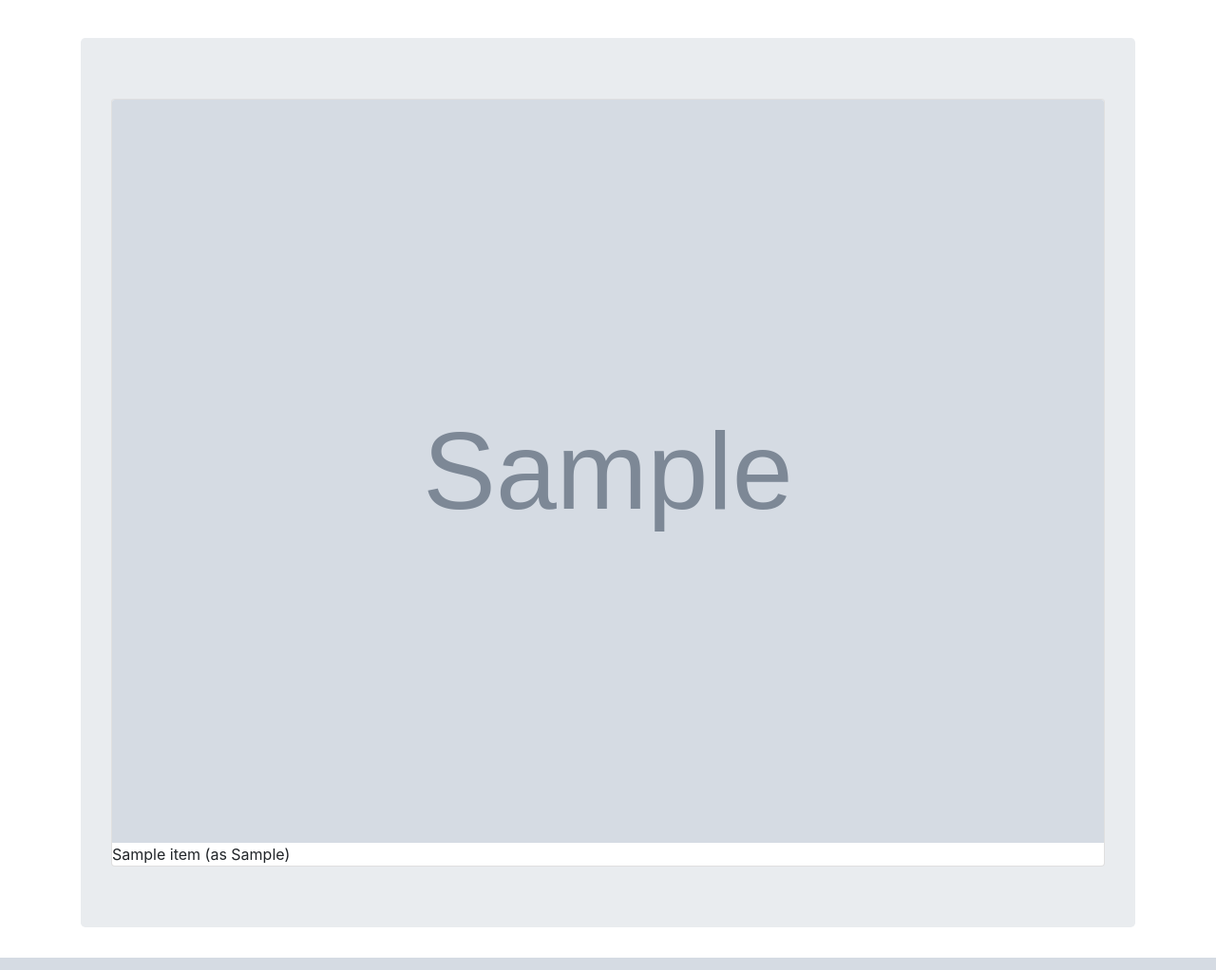
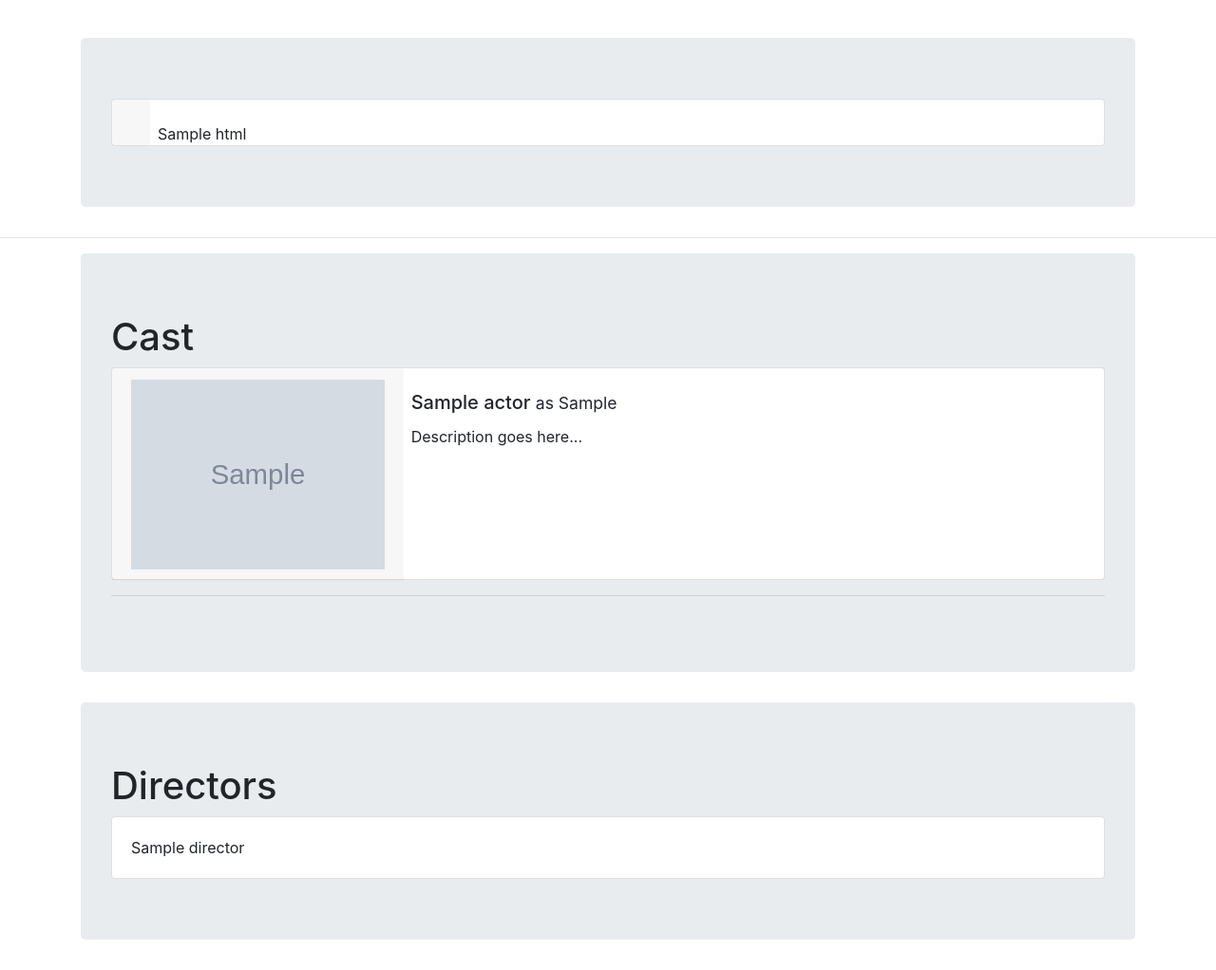
Before and after one commit to dferes/MovieApp, a Flask app: template templates/show-movie-details.html in a window 1280 px wide. Shown: the part 46-1068 px from the top of the page at 95% size. Run offline with Flask 2, Linux system fonts and the light colour scheme; the template is opened without the code that fills it: most values are stand-ins (such as "Sample title", 1, 10 or a date in 2020); grey boxes marked "Sample" are stand-in pictures; some libraries are stand-ins or nearby versions.

Commit message:
added some new external API calls in app.py and added more movie and cast information in show-movie-details.html

```diff
--- a/app.py
+++ b/app.py
@@ -11,6 +11,7 @@ CURRENT_USER_KEY = 'current_user'
 # Note that you are limited to 100 API calls per day...
 base_url = f"https://imdb-api.com/en/API/Search/{api_key}"
 cast_url = f"https://imdb-api.com/en/API/FullCast/{api_key}"
+wikipedia_url = f"https://imdb-api.com/en/API/Wikipedia/{api_key}" # followed by imdb id
 
 app = Flask(__name__)
 
@@ -49,24 +50,33 @@ def get_move_by_query():
 
 @app.route('/show-movie-details/<string:id>')
 def show_movie_details(id):
+    # print(f"The ID is: {id}")
     res = requests.get(f"http://127.0.0.1:5000/api/get-cast-information/{id}") # Only works locally
     res = json.loads(res.text)
     # print('---------------------------------',res, '------------------------------')
-    image = request.args.get('image-source')
-    print(f"(((((((((((((((((((((({image})))))))))))))))))))))")
     # for key, val in res.items():
     #     print(f"    {key}: {val}")
     #     print("\n")
     full_title = res['fullTitle']
     directors = res['directors']
     writers = res['writers']
-    actors = res['actors'][:5] # limit relavent actors to top 5
+    actors = res['actors'][:10] # limit relavent actors to top 10 for now
+    # print('ACTORS:\n\n', actors, '\n')
+    # print('DIRECTORS:\n\n', directors, '\n')
+    # print('WRITERS:\n\n', writers, '\n')
+    wiki_response = requests.get(f"http://127.0.0.1:5000/api/get-wikipedia-information/{id}") # only works locally
+    wiki_response = json.loads(wiki_response.text)
+    # for key in wiki_response.keys():
+    #     print(f"{key}\n\n")
+    print('--------------------------------------')
+    print(wiki_response['url'])
+    plot = wiki_response['plotShort']
 
     return render_template('show-movie-details.html', title=full_title,
         directors=directors,
         writers=writers,
         actors=actors,
-        image=image)
+        plot=plot)
 
 
 #-------------------------------------------------------------------------
@@ -83,3 +93,9 @@ def get_movie_my_title(title):
 def get_full_cast_information(id):
     res = requests.get(f"{cast_url}/{id}").text
     return jsonify(json.loads(res))
+
+
+@app.route('/api/get-wikipedia-information/<string:id>', methods=['GET'])
+def get_wikipedia_information(id):
+    res = requests.get(f"{wikipedia_url}/{id}").text
+    return jsonify(json.loads(res))
--- a/templates/search/show-query-results.html
+++ b/templates/search/show-query-results.html
@@ -15,9 +15,6 @@
                         <div class="card-body">
                             <h5 class="card-title">{{movie_dict['title']}}</h5>
                             <p class="card-text">{{movie_dict['description']}}</p>
-                            <form action="#">
-                                <input type="hidden" name="image-source" value="{{movie_dict['image']}}">
-                            </form>
                         </div>
                     </div>
                 </a>
--- a/templates/show-movie-details.html
+++ b/templates/show-movie-details.html
@@ -4,16 +4,54 @@
 <br>
 <div class="container">
    <div class="jumbotron">
-      {% for item in actors %}
+      <div class="card flex-row flex-wrap" style="height: fluid;">
+         <div class="card-header border-0">
+
+         </div>
+         <div class="card-block px-2">
+            <br>
+            <p class="card-text">{{plot['html']}}</p>
+         </div>
+      </div>
+   </div>
+</div>
+<hr>
+<div class="container">
+   <div class="jumbotron">
+      <h1 class="display-5">Cast</h1>
+      {% for actor in actors %}
+      <div class="card flex-row flex-wrap" style="height: 14rem;">
+         <div class="card-header border-0">
+             <img src="{{actor['image']}}" alt="" style="height: 12.5rem;">
+         </div>
+         <div class="card-block px-2">
+            <br>
+            <h5 class="card-title">{{actor['name']}} <small>as {{actor['asCharacter']}}</small> </h5>
+            <p class="card-text">Description goes here...</p>
+         </div>
+         <!-- <div class="w-100"></div> -->
+      </div>
+      <hr>
+      {% endfor %}
+   </div>
+</div>
+
+<div class="container">
+   <div class="jumbotron">
+      <h1 class="display-5">Directors</h1>
+      {% for director in directors['items'] %}
       <div class="card">
-         <img class="card-img-top" src="{{image}}" alt="">  <!--not getting image for whatever reason -->
-         <p class="card-text">
-            {{item['name']}} (as {{item['asCharacter']}})
-         </p>
+         <img class="card-img-top" src="" alt="">
+         <div class="card-body">
+            <p class="card-text">
+               {{director['name']}}
+            </p>
+         </div>
       </div>
       {% endfor %}
       </div>
    </div>
 </div>
 
+
 {% endblock %}
```
